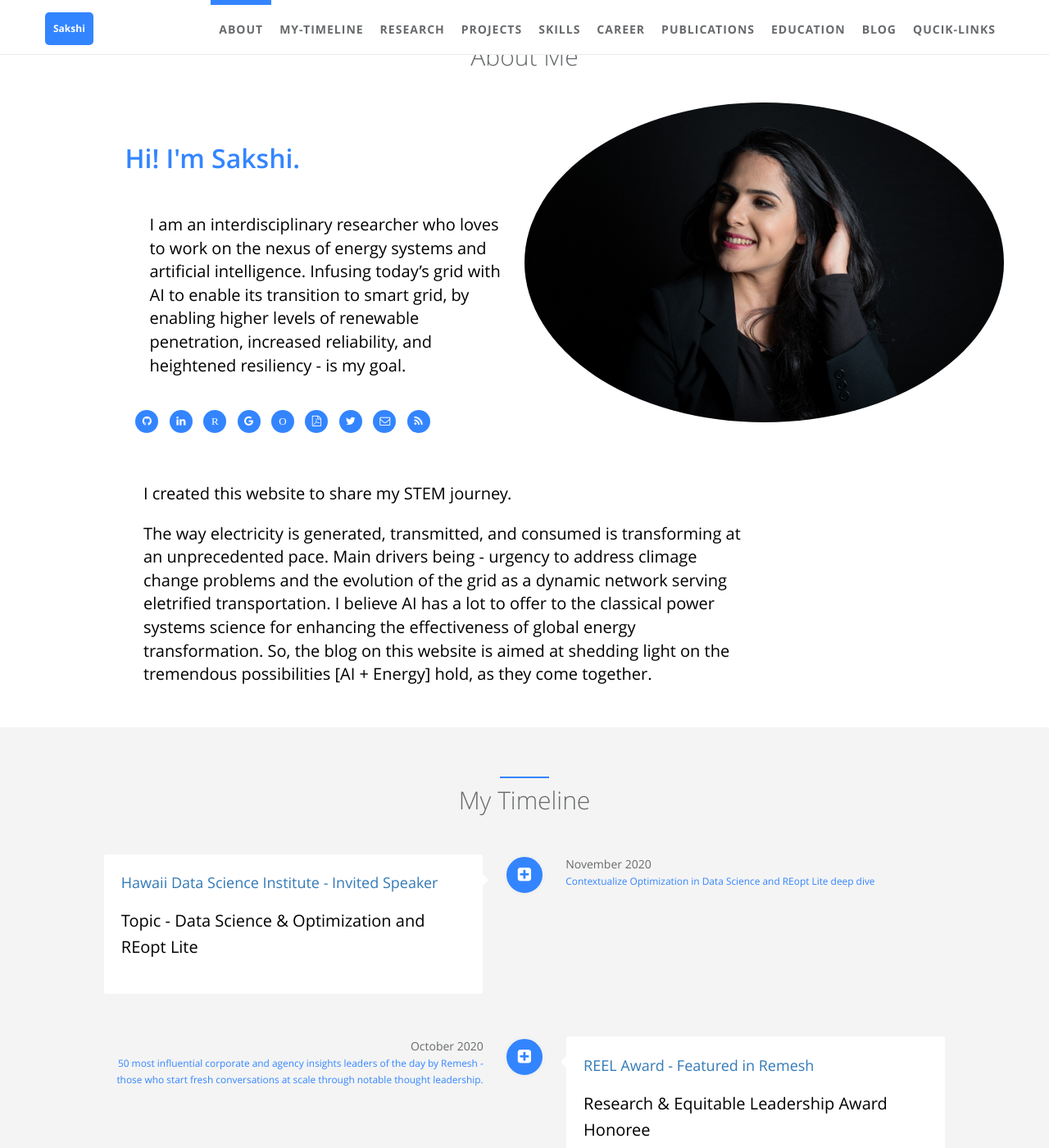
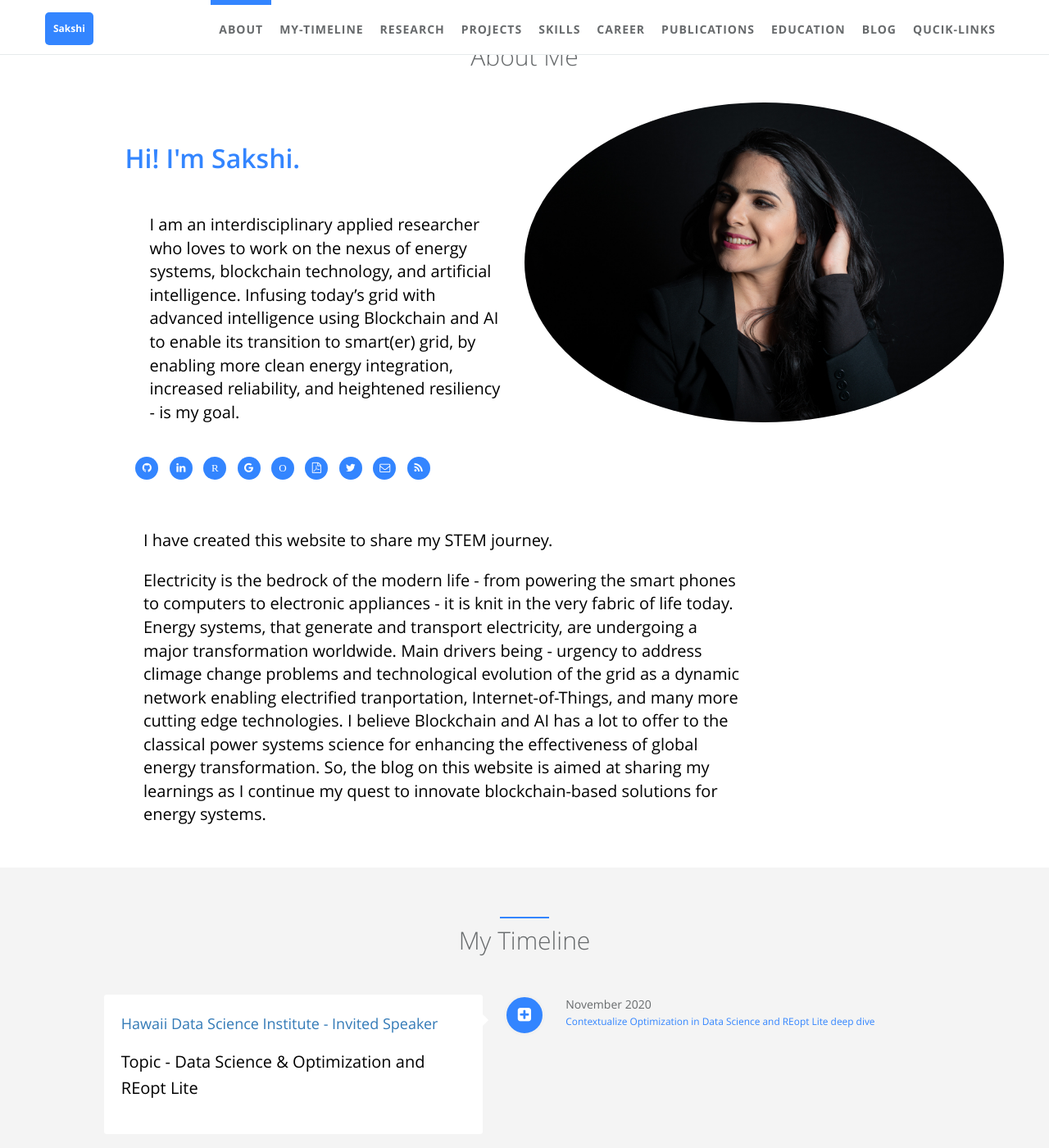
Before and after one commit to sakshi-mishra/sakshi-mishra.github.io, a Jekyll site: the page built from index.html, in a window 1280 px wide and 1400 px high, scrolled down 490 px. Shown: the whole window at 82% size. Built offline with Jekyll 4.4.1, drawn with Linux system fonts in a browser that asks for light colours.

Commit message:
intro update

```diff
--- a/_config.yml
+++ b/_config.yml
@@ -32,10 +32,10 @@ author:
   skill_icon2:
     - name: icon-git
     - name: icon-docker
-  desc: "<p>I am an interdisciplinary researcher who loves to work on the nexus of energy systems and artificial intelligence. Infusing today’s grid with AI to enable its transition to smart grid, by enabling higher levels of renewable penetration, increased reliability, and heightened resiliency - is my goal.</p>"
+  desc: "<p>I am an interdisciplinary applied researcher who loves to work on the nexus of energy systems, blockchain technology, and artificial intelligence. Infusing today’s grid with advanced intelligence using Blockchain and AI to enable its transition to smart(er) grid, by enabling more clean energy integration, increased reliability, and heightened resiliency - is my goal.</p>"
   greetings: "Hi! I'm Sakshi."
-  extra_desc: "<p>I created this website to share my STEM journey. </p>
-<p>The way electricity is generated, transmitted, and consumed is transforming at an unprecedented pace. Main drivers being - urgency to address climage change problems and the evolution of the grid as a dynamic network serving eletrified transportation. I believe AI has a lot to offer to the classical power systems science for enhancing the effectiveness of global energy transformation. So, the blog on this website is aimed at shedding light on the tremendous possibilities [AI + Energy] hold, as they come together. </p>"
+  extra_desc: "<p>I have created this website to share my STEM journey. </p>
+<p>Electricity is the bedrock of the modern life - from powering the smart phones to computers to electronic appliances - it is knit in the very fabric of life today. Energy systems, that generate and transport electricity, are undergoing a major transformation worldwide. Main drivers being - urgency to address climage change problems and technological evolution of the grid as a dynamic network enabling electrified tranportation, Internet-of-Things, and many more cutting edge technologies. I believe Blockchain and AI has a lot to offer to the classical power systems science for enhancing the effectiveness of global energy transformation. So, the blog on this website is aimed at sharing my learnings as I continue my quest to innovate blockchain-based solutions for energy systems. </p>"
 
 # comment
 #disqus:  # if you want the comment feature, go to https://disqus.com/ to get your configuration; if not, comment following two lines.
```
